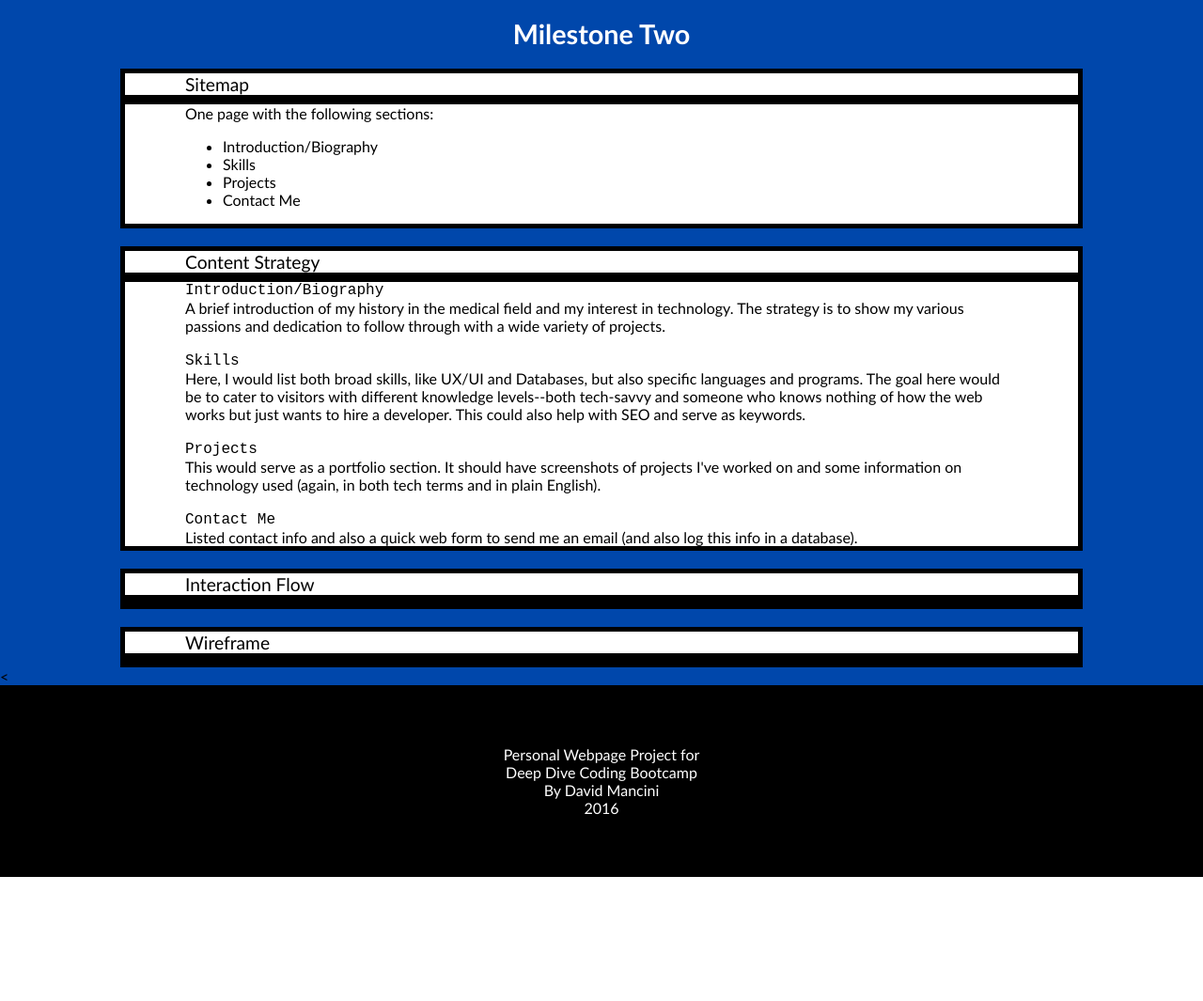
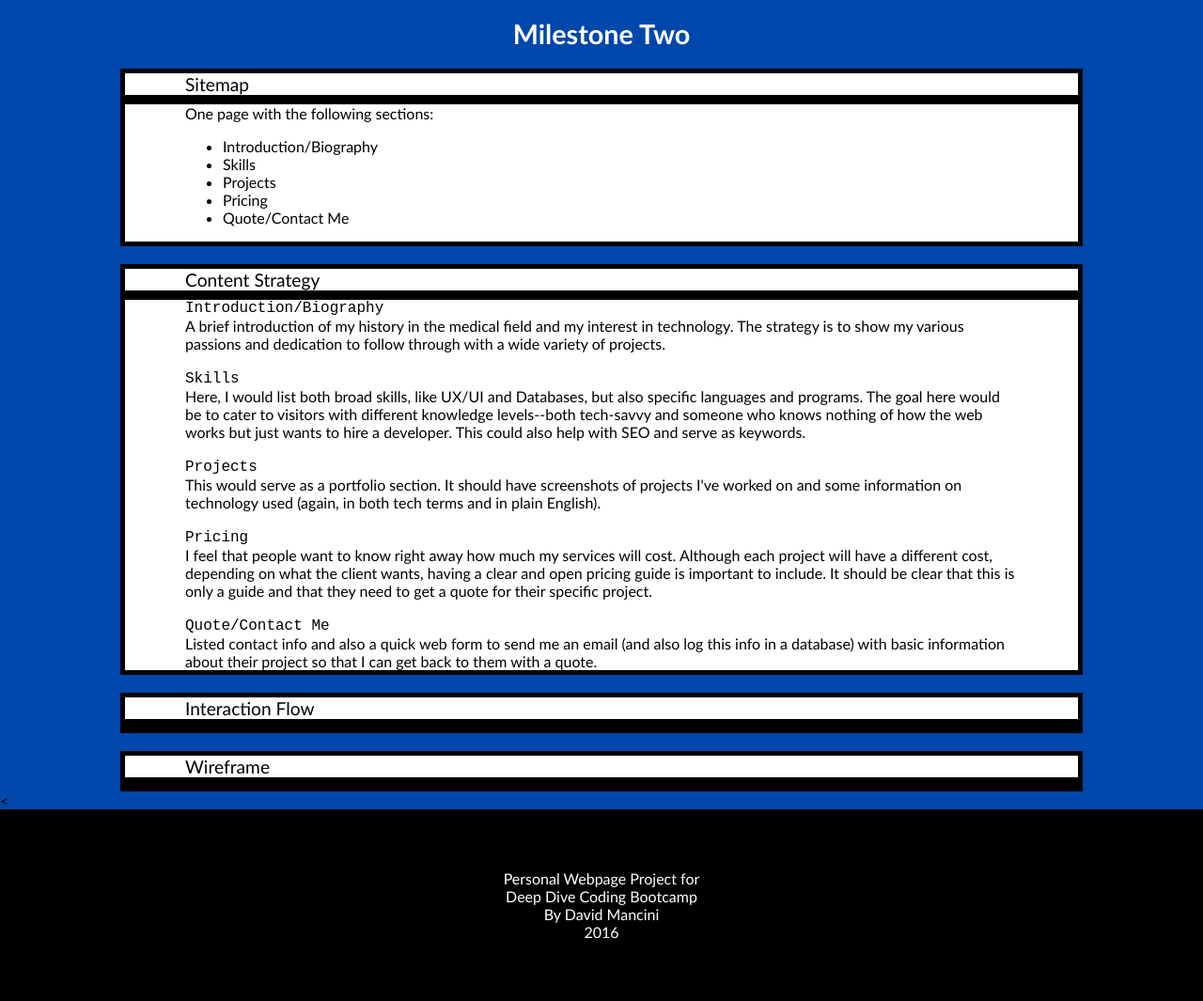
Before and after one commit to davidmancini/about-david, a PHP site: page /milestone-2.php in a window 1280 px wide. Shown: the whole page at 94% size. Before the commit the page ends 933 px from the top, so only its background shows below. Run offline with PHP 8.4, Linux system fonts and the light colour scheme.

Commit message:
Updated milestone-2 with different sitemap.

```diff
--- a/public_html/documentation/milestone-2.php
+++ b/public_html/documentation/milestone-2.php
@@ -16,7 +16,8 @@
 				<li>Introduction/Biography</li>
 				<li>Skills</li>
 				<li>Projects</li>
-				<li>Contact Me</li>
+				<li>Pricing</li>
+				<li>Quote/Contact Me</li>
 			</ul>
 		</div><br>
 
@@ -29,8 +30,10 @@
 				Here, I would list both broad skills, like UX/UI and Databases, but also specific languages and programs.  The goal here would be to cater to visitors with different knowledge levels--both tech-savvy and someone who knows nothing of how the web works but just wants to hire a developer.  This could also help with SEO and serve as keywords.<br><br>
 			<div class="sectionLabel">Projects</div>
 				This would serve as a portfolio section.  It should have screenshots of projects I've worked on and some information on technology used (again, in both tech terms and in plain English).<br><br>
-			<div class="sectionLabel">Contact Me</div>
-				Listed contact info and also a quick web form to send me an email (and also log this info in a database).
+			<div class="sectionLabel">Pricing</div>
+				I feel that people want to know right away how much my services will cost.  Although each project will have a different cost, depending on what the client wants, having a clear and open pricing guide is important to include.  It should be clear that this is only a guide and that they need to get a quote for their specific project.<br><br>
+			<div class="sectionLabel">Quote/Contact Me</div>
+				Listed contact info and also a quick web form to send me an email (and also log this info in a database) with basic information about their project so that I can get back to them with a quote.
 		</div><br>
 
 		<!--INTERACTION FLOW -->
```
